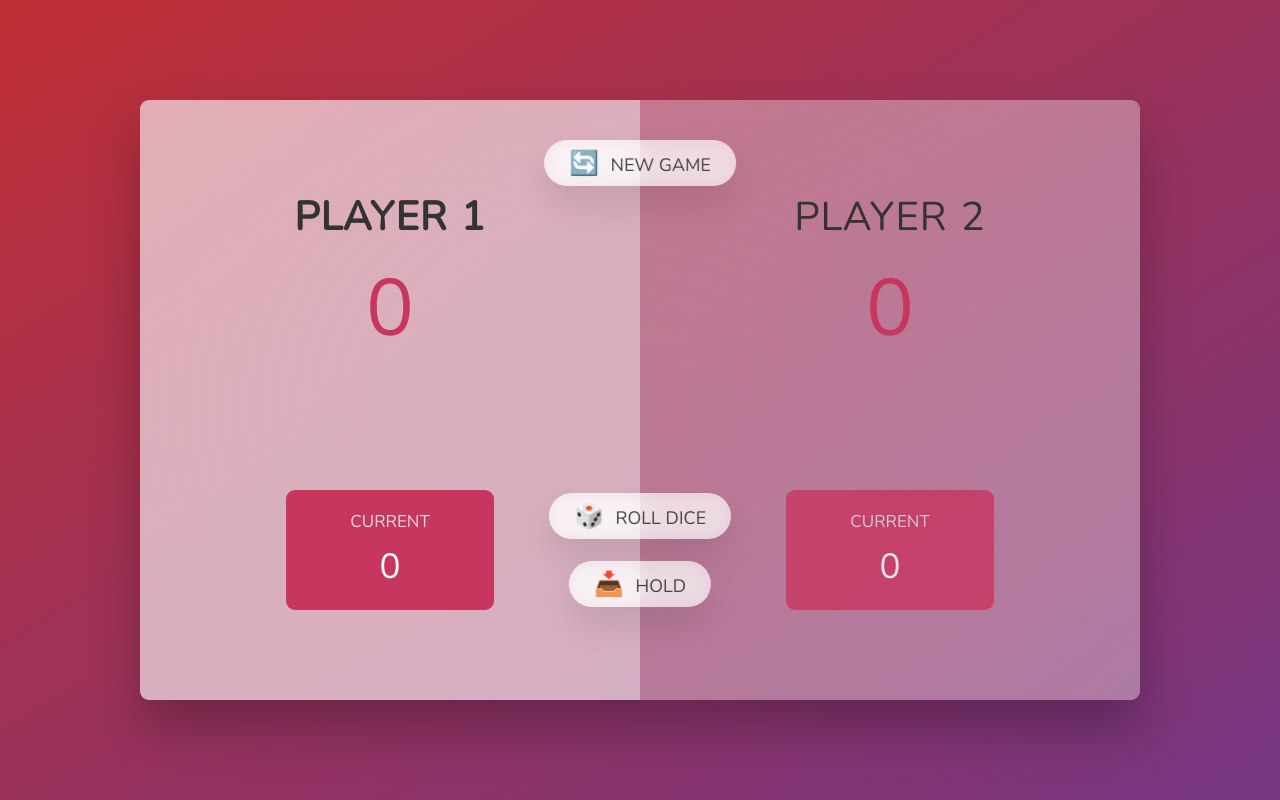
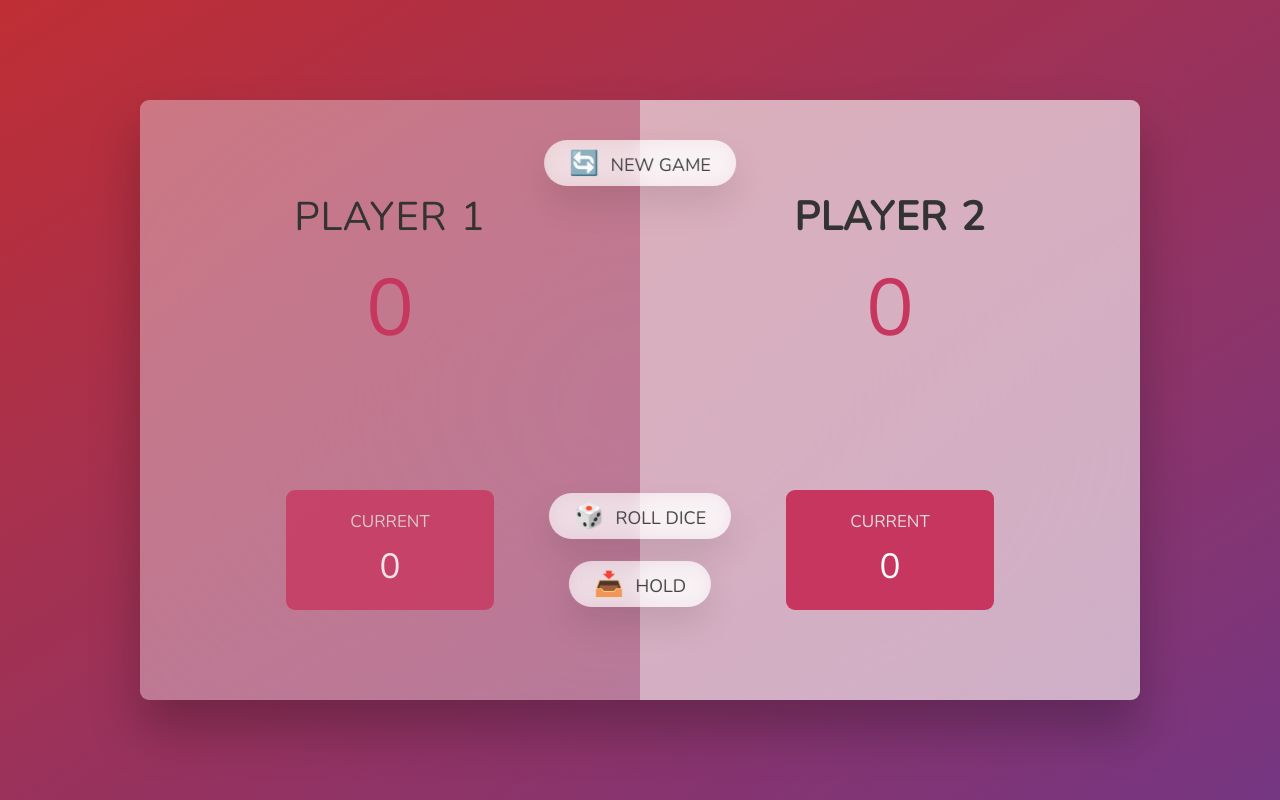
Before and after one commit to JonasFiechter/pig-game, a plain HTML site: page index.html in a window 1280 px wide. Both pictures are taken after a click on the button "🔄 NEW GAME". Drawn offline with nearby package versions, Linux system fonts and the light colour scheme.

Commit message:
pig game working
:D

```diff
--- a/index.html
+++ b/index.html
@@ -11,7 +11,7 @@
     <main>
       <section class="player player--0 player--active">
         <h2 class="name" id="name--0">Player 1</h2>
-        <p class="score" id="score--0">43</p>
+        <p class="score" id="score--0">0</p>
         <div class="current">
           <p class="current-label">Current</p>
           <p class="current-score" id="current--0">0</p>
@@ -19,14 +19,14 @@
       </section>
       <section class="player player--1">
         <h2 class="name" id="name--1">Player 2</h2>
-        <p class="score" id="score--1">24</p>
+        <p class="score" id="score--1">0</p>
         <div class="current">
           <p class="current-label">Current</p>
           <p class="current-score" id="current--1">0</p>
         </div>
       </section>
 
-      <img src="dice-5.png" alt="Playing dice" class="dice" />
+      <img src="dice-5.png" alt="Playing dice" class="dice hidden" />
       <button class="btn btn--new">🔄 New game</button>
       <button class="btn btn--roll">🎲 Roll dice</button>
       <button class="btn btn--hold">📥 Hold</button>
--- a/script.js
+++ b/script.js
@@ -19,9 +19,25 @@ let current_player = 0;
 let running = true
 
 // Starting conditions
-score0_el.textContent = 0;
-score1_el.textContent = 0;
-dice_el.classList.add('hidden');
+const new_game = () => {
+    score0_el.textContent = 0;
+    score1_el.textContent = 0;
+    dice_el.classList.add('hidden');
+    btn_hold.classList.remove('hidden')
+    btn_roll.classList.remove('hidden')
+    scores = [0, 0];
+    current_score = 0;
+    running = true;
+    document.querySelector(`.player--${current_player}`).classList.remove('player--winner');
+
+    if (current_player == 0) {
+        document.getElementById(`name--${current_player}`).textContent = `PLAYER 1`
+    } else {
+        document.getElementById(`name--${current_player}`).textContent = `PLAYER 2`
+    }
+    console.log(current_player)
+    switch_player()
+}
 
 
 const switch_player = () => {
@@ -55,10 +71,8 @@ btn_hold.addEventListener('click', () => {
     scores[current_player] += current_score
     document.getElementById(`score--${current_player}`).textContent = scores[current_player];
     document.getElementById(`current--${current_player}`).textContent = 0
-    if (scores[current_player] >= 100) {
-        console.log(`works player = ${current_player}`)
+    if (scores[current_player] >= 10) {
         document.querySelector(`.player--${current_player}`).classList.add('player--winner');
-        document.querySelector(`.player--${current_player}`).classList.remove('player--active');
         running = false
     } else {
     switch_player()
@@ -70,3 +84,5 @@ btn_hold.addEventListener('click', () => {
         document.getElementById(`name--${current_player}`).textContent = 'Winner!'
     }
 })
+
+btn_new.addEventListener('click', new_game)
```
